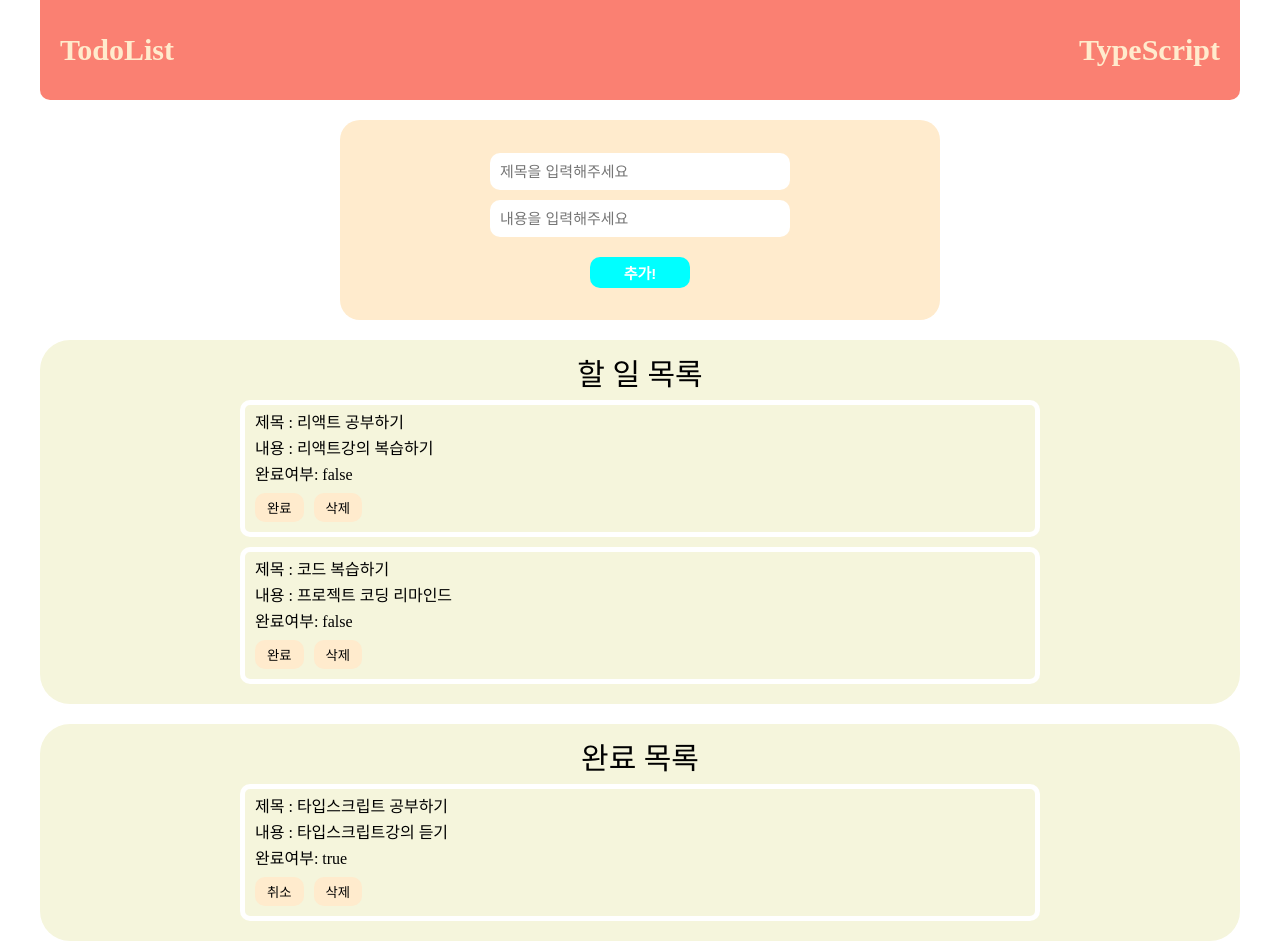
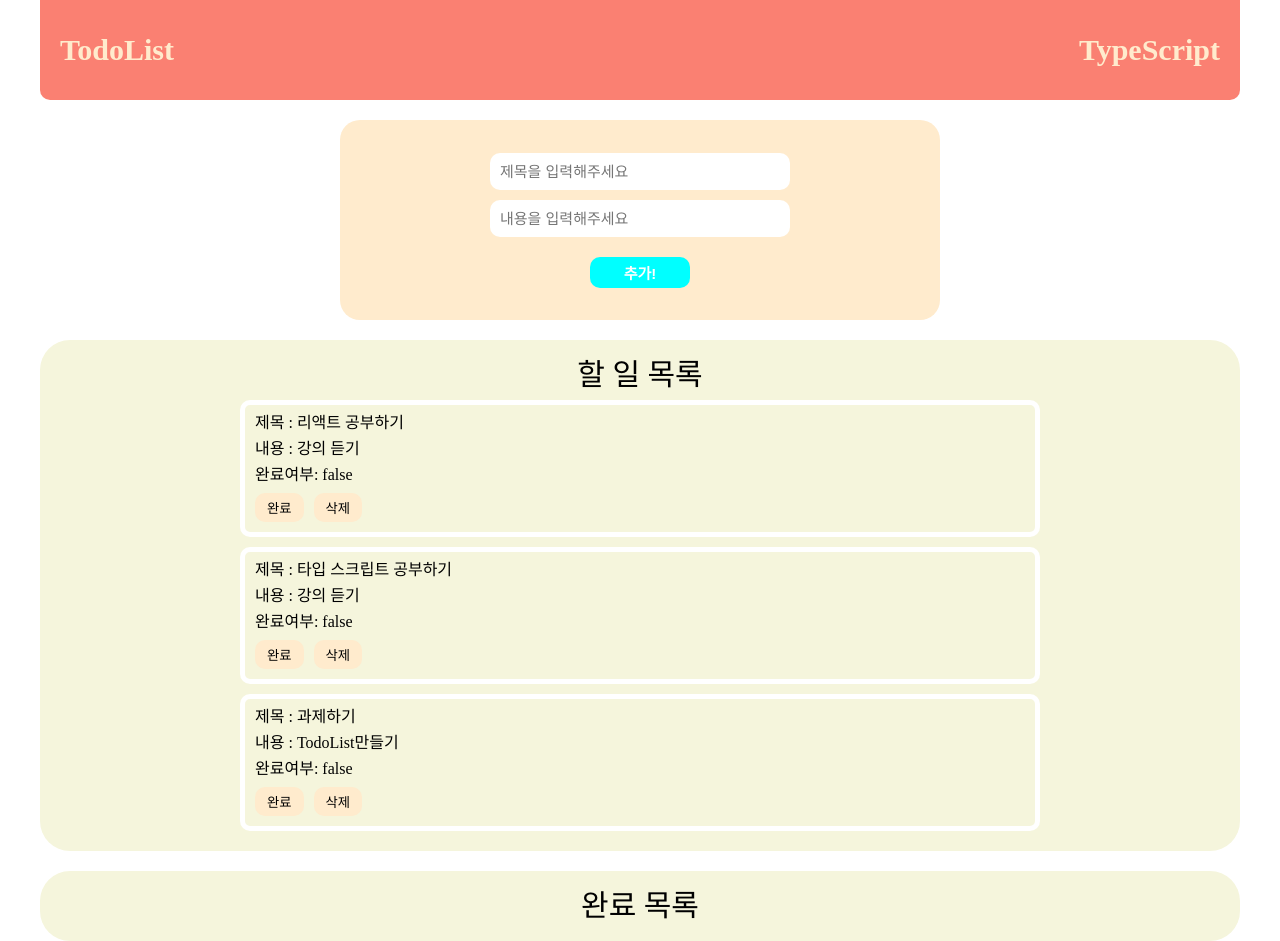
Before and after one commit to Jihunee/TodoList---typeScript, a React (Create React App) app: page / in a window 1280 px wide. Built offline with nearby package versions, Linux system fonts and the light colour scheme; data requests are answered from the project's data file.

Commit message:
Level 3 완료

```diff
--- /dev/null
+++ b/db.json
@@ -0,0 +1,22 @@
+{
+  "todos": [
+    {
+      "id": "da2a31c5-70ff-7b5c-5afa-735f18024ca7",
+      "title": "리액트 공부하기",
+      "content": "강의 듣기",
+      "isDone": false
+    },
+    {
+      "id": "8ca7e627-2eb4-6291-b023-d5250ba1b613",
+      "title": "타입 스크립트 공부하기 ",
+      "content": "강의 듣기",
+      "isDone": false
+    },
+    {
+      "id": "0363eb0c-5179-e30e-9579-0bad48d3d466",
+      "title": "과제하기",
+      "content": "TodoList만들기",
+      "isDone": false
+    }
+  ]
+}
--- a/src/App.tsx
+++ b/src/App.tsx
@@ -2,14 +2,27 @@ import styled from "styled-components";
 import Header from "./components/Header";
 import Form from "./components/Form";
 import TodoList from "./components/TodoList";
+import { useEffect, useState } from "react";
+import axios from "axios";
+import { TodosType } from "./types/todos";
 
 function App() {
+  const [todos, setTodos] = useState<TodosType[]>();
+
+  const fetchedData = async () => {
+    const { data } = await axios.get(`http://localhost:4001/todos`);
+    setTodos(data);
+  };
+
+  useEffect(() => {
+    fetchedData();
+  }, []);
   return (
     <Container>
       <Header />
-      <Form />
-      <TodoList isDone={false} />
-      <TodoList isDone={true} />
+      <Form todos={todos} setTodos={setTodos} />
+      <TodoList todos={todos} setTodos={setTodos} isDone={false} />
+      <TodoList todos={todos} setTodos={setTodos} isDone={true} />
     </Container>
   );
 }
--- a/src/components/Form.tsx
+++ b/src/components/Form.tsx
@@ -1,14 +1,11 @@
 import React, { useState } from "react";
-import { useDispatch, useSelector } from "react-redux";
 import styled from "styled-components";
-import { addTodo } from "../redux/modules/todos";
+import axios from "axios";
+import uuid from "react-uuid";
 
-function Form() {
+function Form({ todos, setTodos }: any) {
   const [title, setTitle] = useState<string>("");
   const [content, setContent] = useState<string>("");
-  const dispatch = useDispatch();
-
-  const todos = useSelector((state: any) => state.todos);
 
   const titleOnchangeHandler = (e: any) => {
     setTitle(e.target.value);
@@ -18,15 +15,20 @@ function Form() {
     setContent(e.target.value);
   };
 
-  const onSubmitHandler = (e: any) => {
+  const onSubmitHandler = async (e: any) => {
     e.preventDefault();
+    if (title === "" || content === "") {
+      alert("제목과 내용을 입력해주세요");
+      return false;
+    }
     const newTodo = {
-      id: todos.length + 1,
+      id: uuid(),
       title,
       content,
       isDone: false,
     };
-    dispatch(addTodo(newTodo));
+    await axios.post("http://localhost:4001/todos", newTodo);
+    setTodos([...todos, newTodo]);
     setTitle("");
     setContent("");
   };
--- a/src/components/TodoList.tsx
+++ b/src/components/TodoList.tsx
@@ -1,27 +1,33 @@
-import React from "react";
 import styled from "styled-components";
 import { TodosType } from "../types/todos";
-import { useDispatch, useSelector } from "react-redux";
-import { removeTodo, switchTodo } from "../redux/modules/todos";
+import axios from "axios";
 
-function TodoList({ isDone }: any) {
-  const dispatch = useDispatch();
-
-  const todos = useSelector((state: any) => state.todos);
-
-  const onDeleteButtonClick = (id: number) => {
-    dispatch(removeTodo(id));
+function TodoList({ isDone, todos, setTodos }: any) {
+  const onDeleteButtonClick = async (id: number) => {
+    const answer = window.confirm("정말로 삭제하시겠습니까?");
+    if (!answer) return;
+    await axios.delete(`http://localhost:4001/todos/${id}`);
+    const newTodo = todos.filter((todo: TodosType) => todo.id !== id);
+    setTodos(newTodo);
   };
 
-  const onSwitchButtonClick = (id: number) => {
-    dispatch(switchTodo(id));
+  const onSwitchButtonClick = async (id: number) => {
+    await axios.patch(`http://localhost:4001/todos/${id}`);
+    const newTodo = todos.map((todo: TodosType) => {
+      if (todo.id === id) {
+        return { ...todo, isDone: !todo.isDone };
+      } else {
+        return todo;
+      }
+    });
+    setTodos(newTodo);
   };
 
   return (
     <Warpper>
       <h1>{isDone ? "완료 목록" : "할 일 목록"}</h1>
       {todos
-        .filter((item: TodosType) => item.isDone === isDone)
+        ?.filter((item: TodosType) => item.isDone === isDone)
         .map((item: TodosType) => {
           return (
             <Card key={item.id}>
```
Also changed, not shown: package.json (+6 -1 lines), 1 other file (tests, documents, lock files or other folders).
